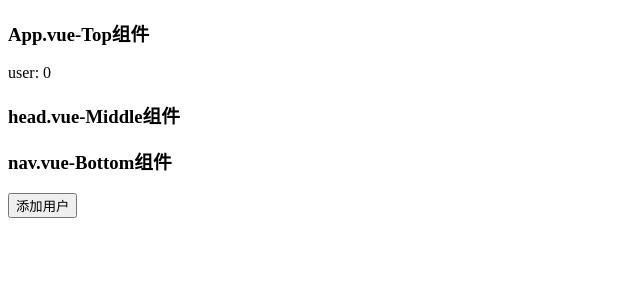
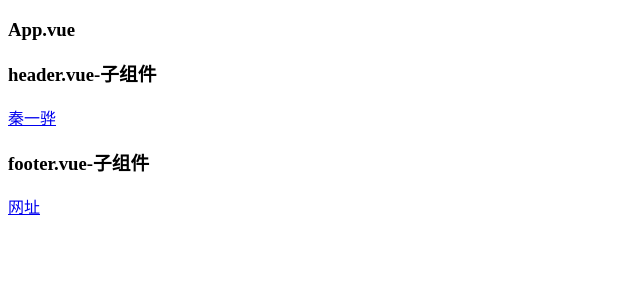
Before and after one commit to qinyh10300/OneSoup, a Vue app in the folder learn_vue_组件/demo/: page / in a window 1280 px wide. Shown: the top 300 px of the page, without its empty margins (0-640 px from the left). Built offline with nearby package versions, Linux system fonts and the light colour scheme.

Commit message:
add 匿名插槽与具名插槽

```diff
--- a/learn_vue_组件/demo/src/App.vue
+++ b/learn_vue_组件/demo/src/App.vue
@@ -1,30 +1,23 @@
 <script setup>
-    import { ref, provide } from 'vue'
-    import Header from './components/header.vue'
-
-    // 响应式数据才会影响页面渲染
-    const web = {
-        name: "秦一骅",
-        url: "google.com"
-    }
-    provide("provideWeb", web)
-    // provide-inject方式可以跨组件传递，但是只能通过父组件传递给子组件，不能从子组件传递给父组件
-
-    const user = ref(0)
-    provide("provideUser", user)
-
-    const userAdd = () => {
-        user.value++
-    }
-    provide("provideFuncUserAdd", userAdd)
+import Header from './components/header.vue'
+import Footer from './components/footer.vue'
 </script>
 
 <template>
-    <h3>App.vue-Top组件</h3>
+    <h3>App.vue</h3>
 
-    user: {{ user }}
+    <Header>
+        <!-- 匿名插槽 -->
+        <a href="qinyh10300.github.io">秦一骅</a>
+    </Header>
 
-    <Header/>
+    <Footer>
+        <!-- 具名插槽 -->
+        <!-- <template v-slot:url> -->
+        <template #url>
+            <a href="www.baidu.com">网址</a>
+        </template>
+    </Footer>
 </template>
 
 <style scoped>
--- a/learn_vue_组件/demo/src/components/footer.vue
+++ b/learn_vue_组件/demo/src/components/footer.vue
@@ -1,17 +1,12 @@
 <script setup>
-    const props = defineProps({
-        user: Number,
-        url: {
-            type: String,
-            required: false,
-            default: "qinyh10300.com"
-        }
-    })
-    console.log(props);
+
 </script>
 
 <template>
-    <h3>Footer</h3> {{ props.user }}
+    <h3>footer.vue-子组件</h3>
+
+    <slot name="url"/>
+
 </template>
 
 <style scoped>
--- a/learn_vue_组件/demo/src/components/header.vue
+++ b/learn_vue_组件/demo/src/components/header.vue
@@ -1,16 +1,12 @@
 <script setup>
-import { inject } from 'vue'
-import Nav from "./nav.vue"
-
-const user = inject("provideUser")
-console.log("provideUser", user);
 
 </script>
 
 <template>
-    <h3>head.vue-Middle组件</h3>
+    <h3>header.vue-子组件</h3>
 
-    <Nav/>
+    <slot/>
+
 </template>
 
 <style scoped>
```
